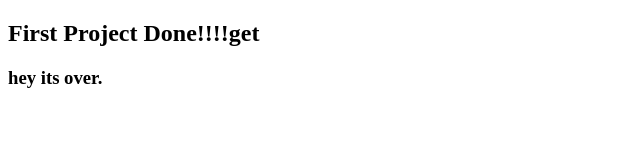
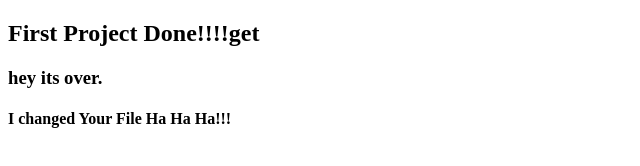
Before and after one commit to mefahim/mefahim, a plain HTML site: page index.html in a window 1280 px wide. Shown: the whole page, without its empty margins (0-640 px from the left). Drawn offline with Linux system fonts and the light colour scheme.

Commit message:
Update index.html

```diff
--- a/index.html
+++ b/index.html
@@ -8,5 +8,6 @@
 <body>
   <h2>First Project Done!!!!get </h2>
   <h3>hey its over.</h3>
+  <h4>I changed Your File Ha Ha Ha!!!</h4>
 </body>
 </html>
```
